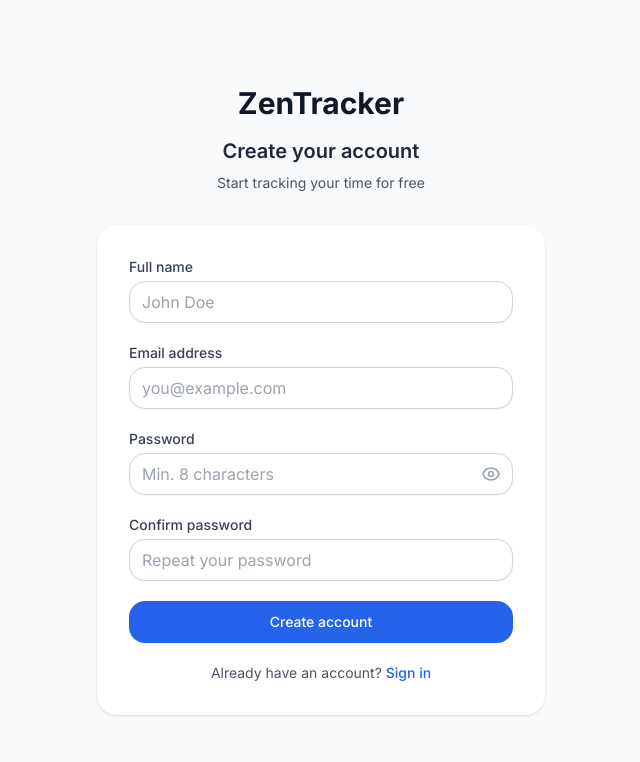
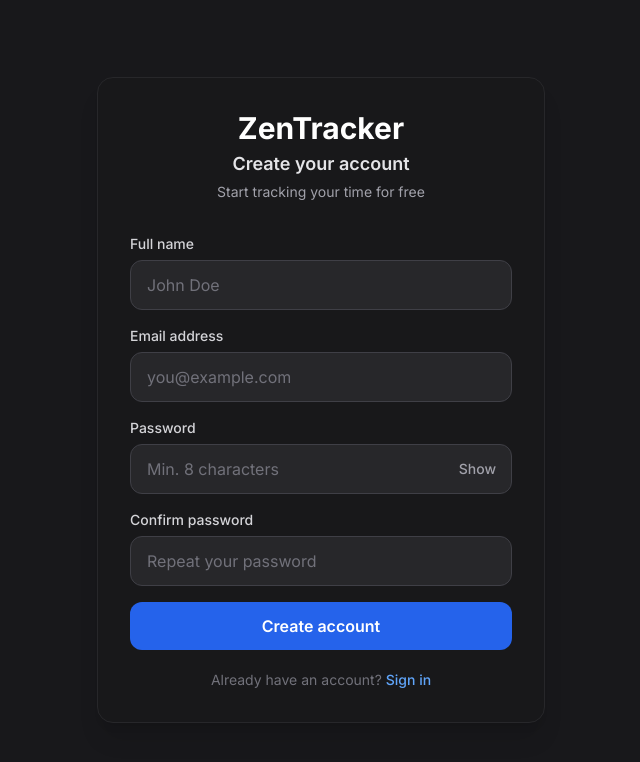
Before and after one commit to WilliamFerrant/ZenTrack, a Next.js app: page /register in a window 1280 px wide. Shown: the top 762 px of the page, without its empty margins (319-959 px from the left). Built offline with nearby package versions, Linux system fonts and the light colour scheme.

Commit message:
pycash quick push

```diff
--- a/src/app/login/page.tsx
+++ b/src/app/login/page.tsx
@@ -32,8 +32,8 @@ export default function LoginPage() {
   }
 
   return (
-    <div className="min-h-screen flex bg-background items-center justify-center bg-background py-12 px-4 sm:px-6 lg:px-8">
-      <div className="max-w-md w-full space-y-8">
+    <div className="min-h-screen flex bg-zinc-900 items-center justify-center py-12 px-4">
+      <div className="w-full max-w-md bg-zinc-900/50 border border-zinc-800 rounded-2xl p-8 shadow-xl">
         <LoginForm />
       </div>
     </div>
--- a/src/app/register/page.tsx
+++ b/src/app/register/page.tsx
@@ -38,37 +38,21 @@ export default function RegisterPage() {
 
   if (isLoading || isAuthenticated) {
     return (
-      <div className="flex items-center justify-center min-h-screen">
-        <div className="animate-spin rounded-full h-8 w-8 border-b-2 border-blue-600"></div>
+      <div className="flex items-center justify-center min-h-screen bg-zinc-900">
+        <div className="animate-spin rounded-full h-8 w-8 border-b-2 border-blue-500"></div>
       </div>
     )
   }
 
   const validateForm = () => {
     const errors: typeof fieldErrors = {}
-
-    if (!formState.full_name.trim()) {
-      errors.full_name = 'Full name is required'
-    }
-
-    if (!formState.email) {
-      errors.email = 'Email is required'
-    } else if (!/\S+@\S+\.\S+/.test(formState.email)) {
-      errors.email = 'Please enter a valid email address'
-    }
-
-    if (!formState.password) {
-      errors.password = 'Password is required'
-    } else if (formState.password.length < 8) {
-      errors.password = 'Password must be at least 8 characters'
-    }
-
-    if (!formState.confirmPassword) {
-      errors.confirmPassword = 'Please confirm your password'
-    } else if (formState.password !== formState.confirmPassword) {
-      errors.confirmPassword = 'Passwords do not match'
-    }
-
+    if (!formState.full_name.trim()) errors.full_name = 'Full name is required'
+    if (!formState.email) errors.email = 'Email is required'
+    else if (!/\S+@\S+\.\S+/.test(formState.email)) errors.email = 'Please enter a valid email address'
+    if (!formState.password) errors.password = 'Password is required'
+    else if (formState.password.length < 8) errors.password = 'Password must be at least 8 characters'
+    if (!formState.confirmPassword) errors.confirmPassword = 'Please confirm your password'
+    else if (formState.password !== formState.confirmPassword) errors.confirmPassword = 'Passwords do not match'
     setFieldErrors(errors)
     return Object.keys(errors).length === 0
   }
@@ -76,9 +60,7 @@ export default function RegisterPage() {
   const handleSubmit = async (e: React.FormEvent) => {
     e.preventDefault()
     setServerError(null)
-
     if (!validateForm()) return
-
     setIsSubmitting(true)
     try {
       await api.post('/auth/register', {
@@ -96,32 +78,34 @@ export default function RegisterPage() {
 
   const handleChange = (field: keyof RegisterFormState, value: string) => {
     setFormState(prev => ({ ...prev, [field]: value }))
-    if (fieldErrors[field]) {
-      setFieldErrors(prev => ({ ...prev, [field]: undefined }))
-    }
+    if (fieldErrors[field]) setFieldErrors(prev => ({ ...prev, [field]: undefined }))
   }
 
+  const inputClass = (hasError: boolean) =>
+    `w-full px-4 py-3 bg-zinc-800 border rounded-xl text-white placeholder-zinc-500 focus:outline-none focus:ring-2 focus:ring-blue-500 focus:border-transparent transition-colors ${
+      hasError ? 'border-red-500/50' : 'border-zinc-700'
+    }`
+
   return (
-    <div className="min-h-screen flex items-center justify-center bg-gray-50 py-12 px-4 sm:px-6 lg:px-8">
-      <div className="max-w-md w-full space-y-8">
+    <div className="min-h-screen flex items-center justify-center bg-zinc-900 py-12 px-4">
+      <div className="w-full max-w-md bg-zinc-900/50 border border-zinc-800 rounded-2xl p-8 shadow-xl">
         {/* Header */}
-        <div className="text-center">
-          <h1 className="text-3xl font-bold text-gray-900">ZenTracker</h1>
-          <h2 className="mt-4 text-xl font-semibold text-gray-800">Create your account</h2>
-          <p className="mt-2 text-sm text-gray-600">Start tracking your time for free</p>
+        <div className="text-center mb-8">
+          <h1 className="text-3xl font-bold text-white mb-1">ZenTracker</h1>
+          <h2 className="text-lg font-semibold text-zinc-200 mb-1">Create your account</h2>
+          <p className="text-zinc-400 text-sm">Start tracking your time for free</p>
         </div>
 
-        {/* Form */}
-        <form onSubmit={handleSubmit} className="bg-white shadow rounded-lg p-8 space-y-5">
-          {serverError && (
-            <div className="p-3 bg-red-50 border border-red-200 rounded-md text-sm text-red-700">
-              {serverError}
-            </div>
-          )}
+        {serverError && (
+          <div className="mb-5 p-4 bg-red-500/10 border border-red-500/30 rounded-xl">
+            <p className="text-red-400 text-sm">{serverError}</p>
+          </div>
+        )}
 
+        <form onSubmit={handleSubmit} className="space-y-4">
           {/* Full Name */}
           <div>
-            <label htmlFor="full_name" className="block text-sm font-medium text-gray-700 mb-1">
+            <label htmlFor="full_name" className="block text-sm font-medium text-zinc-300 mb-1.5">
               Full name
             </label>
             <input
@@ -130,19 +114,15 @@ export default function RegisterPage() {
               autoComplete="name"
               value={formState.full_name}
               onChange={e => handleChange('full_name', e.target.value)}
-              className={`w-full px-3 py-2 border rounded-md shadow-sm focus:outline-none focus:ring-2 focus:ring-blue-500 ${
-                fieldErrors.full_name ? 'border-red-400' : 'border-gray-300'
-              }`}
+              className={inputClass(!!fieldErrors.full_name)}
               placeholder="John Doe"
             />
-            {fieldErrors.full_name && (
-              <p className="mt-1 text-xs text-red-600">{fieldErrors.full_name}</p>
-            )}
+            {fieldErrors.full_name && <p className="mt-1.5 text-sm text-red-400">{fieldErrors.full_name}</p>}
           </div>
 
           {/* Email */}
           <div>
-            <label htmlFor="email" className="block text-sm font-medium text-gray-700 mb-1">
+            <label htmlFor="email" className="block text-sm font-medium text-zinc-300 mb-1.5">
               Email address
             </label>
             <input
@@ -151,19 +131,15 @@ export default function RegisterPage() {
               autoComplete="email"
               value={formState.email}
               onChange={e => handleChange('email', e.target.value)}
-              className={`w-full px-3 py-2 border rounded-md shadow-sm focus:outline-none focus:ring-2 focus:ring-blue-500 ${
-                fieldErrors.email ? 'border-red-400' : 'border-gray-300'
-              }`}
+              className={inputClass(!!fieldErrors.email)}
               placeholder="you@example.com"
             />
-            {fieldErrors.email && (
-              <p className="mt-1 text-xs text-red-600">{fieldErrors.email}</p>
-            )}
+            {fieldErrors.email && <p className="mt-1.5 text-sm text-red-400">{fieldErrors.email}</p>}
           </div>
 
           {/* Password */}
           <div>
-            <label htmlFor="password" className="block text-sm font-medium text-gray-700 mb-1">
+            <label htmlFor="password" className="block text-sm font-medium text-zinc-300 mb-1.5">
               Password
             </label>
             <div className="relative">
@@ -173,36 +149,23 @@ export default function RegisterPage() {
                 autoComplete="new-password"
                 value={formState.password}
                 onChange={e => handleChange('password', e.target.value)}
-                className={`w-full px-3 py-2 border rounded-md shadow-sm focus:outline-none focus:ring-2 focus:ring-blue-500 pr-10 ${
-                  fieldErrors.password ? 'border-red-400' : 'border-gray-300'
-                }`}
+                className={inputClass(!!fieldErrors.password) + ' pr-16'}
                 placeholder="Min. 8 characters"
               />
               <button
                 type="button"
                 onClick={() => setFormState(p => ({ ...p, showPassword: !p.showPassword }))}
-                className="absolute inset-y-0 right-0 pr-3 flex items-center text-gray-400 hover:text-gray-600"
+                className="absolute inset-y-0 right-0 pr-4 flex items-center text-zinc-400 hover:text-zinc-200 transition-colors text-sm font-medium"
               >
-                {formState.showPassword ? (
-                  <svg className="h-5 w-5" fill="none" viewBox="0 0 24 24" stroke="currentColor">
-                    <path strokeLinecap="round" strokeLinejoin="round" strokeWidth={2} d="M13.875 18.825A10.05 10.05 0 0112 19c-4.478 0-8.268-2.943-9.543-7a9.97 9.97 0 011.563-3.029m5.858.908a3 3 0 114.243 4.243M9.878 9.878l4.242 4.242M9.88 9.88l-3.29-3.29m7.532 7.532l3.29 3.29M3 3l3.59 3.59m0 0A9.953 9.953 0 0112 5c4.478 0 8.268 2.943 9.543 7a10.025 10.025 0 01-4.132 4.411m0 0L21 21" />
-                  </svg>
-                ) : (
-                  <svg className="h-5 w-5" fill="none" viewBox="0 0 24 24" stroke="currentColor">
-                    <path strokeLinecap="round" strokeLinejoin="round" strokeWidth={2} d="M15 12a3 3 0 11-6 0 3 3 0 016 0z" />
-                    <path strokeLinecap="round" strokeLinejoin="round" strokeWidth={2} d="M2.458 12C3.732 7.943 7.523 5 12 5c4.478 0 8.268 2.943 9.542 7-1.274 4.057-5.064 7-9.542 7-4.477 0-8.268-2.943-9.542-7z" />
-                  </svg>
-                )}
+                {formState.showPassword ? 'Hide' : 'Show'}
               </button>
             </div>
-            {fieldErrors.password && (
-              <p className="mt-1 text-xs text-red-600">{fieldErrors.password}</p>
-            )}
+            {fieldErrors.password && <p className="mt-1.5 text-sm text-red-400">{fieldErrors.password}</p>}
           </div>
 
           {/* Confirm Password */}
           <div>
-            <label htmlFor="confirmPassword" className="block text-sm font-medium text-gray-700 mb-1">
+            <label htmlFor="confirmPassword" className="block text-sm font-medium text-zinc-300 mb-1.5">
               Confirm password
             </label>
             <input
@@ -211,32 +174,31 @@ export default function RegisterPage() {
               autoComplete="new-password"
               value={formState.confirmPassword}
               onChange={e => handleChange('confirmPassword', e.target.value)}
-              className={`w-full px-3 py-2 border rounded-md shadow-sm focus:outline-none focus:ring-2 focus:ring-blue-500 ${
-                fieldErrors.confirmPassword ? 'border-red-400' : 'border-gray-300'
-              }`}
+              className={inputClass(!!fieldErrors.confirmPassword)}
               placeholder="Repeat your password"
             />
-            {fieldErrors.confirmPassword && (
-              <p className="mt-1 text-xs text-red-600">{fieldErrors.confirmPassword}</p>
-            )}
+            {fieldErrors.confirmPassword && <p className="mt-1.5 text-sm text-red-400">{fieldErrors.confirmPassword}</p>}
           </div>
 
           {/* Submit */}
           <button
             type="submit"
             disabled={isSubmitting}
-            className="w-full flex justify-center py-2.5 px-4 border border-transparent rounded-md shadow-sm text-sm font-medium text-white bg-blue-600 hover:bg-blue-700 focus:outline-none focus:ring-2 focus:ring-offset-2 focus:ring-blue-500 disabled:opacity-50 disabled:cursor-not-allowed transition-colors"
+            className="w-full py-3 px-4 bg-blue-600 hover:bg-blue-500 disabled:bg-zinc-700 disabled:text-zinc-500 text-white font-semibold rounded-xl transition-colors focus:outline-none focus:ring-2 focus:ring-blue-500 focus:ring-offset-2 focus:ring-offset-zinc-900 mt-2"
           >
             {isSubmitting ? (
-              <div className="animate-spin rounded-full h-5 w-5 border-b-2 border-white" />
+              <span className="flex items-center justify-center gap-2">
+                <span className="animate-spin rounded-full h-4 w-4 border-b-2 border-white" />
+                Creating account...
+              </span>
             ) : (
               'Create account'
             )}
           </button>
 
-          <p className="text-center text-sm text-gray-600">
+          <p className="text-center text-sm text-zinc-500 pt-1">
             Already have an account?{' '}
-            <a href="/login" className="text-blue-600 hover:text-blue-500 font-medium">
+            <a href="/login" className="text-blue-400 hover:text-blue-300 font-medium transition-colors">
               Sign in
             </a>
           </p>
--- a/src/components/auth/LoginForm.tsx
+++ b/src/components/auth/LoginForm.tsx
@@ -45,8 +45,6 @@ export function LoginForm({ onSuccess, redirectTo = '/app/tracking' }: LoginForm
 
     if (!formState.password) {
       errors.password = 'Password is required'
-    } else if (formState.password.length < 1) {
-      errors.password = 'Password is required'
     }
 
     setFieldErrors(errors)
@@ -57,9 +55,7 @@ export function LoginForm({ onSuccess, redirectTo = '/app/tracking' }: LoginForm
     e.preventDefault()
     clearError()
 
-    if (!validateForm()) {
-      return
-    }
+    if (!validateForm()) return
 
     try {
       const credentials: LoginRequest = {
@@ -67,37 +63,19 @@ export function LoginForm({ onSuccess, redirectTo = '/app/tracking' }: LoginForm
         password: formState.password,
         remember_me: formState.rememberMe,
       }
-
       await login(credentials)
-
-      // Success callback
       if (onSuccess) {
         onSuccess()
       } else {
         router.push(redirectTo)
       }
     } catch (err: any) {
-      // Error is handled by the store, but we can add additional UI feedback here
       console.error('Login failed:', err)
-
-      // Provide specific feedback for certain error types
-      if (err?.status === 401) {
-        // The error is already set by the store, no need to duplicate
-        console.log('Invalid credentials provided')
-      } else if (err?.status === 429) {
-        // Rate limiting
-        console.log('Too many login attempts, please try again later')
-      } else if (!navigator.onLine) {
-        // Network error
-        console.log('No internet connection')
-      }
     }
   }
 
   const handleFieldChange = (field: keyof LoginFormState, value: any) => {
     setFormState(prev => ({ ...prev, [field]: value }))
-
-    // Clear field error when user starts typing
     if (fieldErrors[field as keyof typeof fieldErrors]) {
       setFieldErrors(prev => ({ ...prev, [field]: undefined }))
     }
@@ -105,32 +83,23 @@ export function LoginForm({ onSuccess, redirectTo = '/app/tracking' }: LoginForm
 
   return (
     <div className="w-full max-w-md mx-auto">
-      {/* Form Header */}
+      {/* Header */}
       <div className="text-center mb-8">
-        <h1 className="text-2xl font-bold text-gray-900 mb-2">
-          Welcome to Zentracker
-        </h1>
-        <p className="text-gray-600">
-          Sign in to your account to track your time
-        </p>
+        <h1 className="text-3xl font-bold text-white mb-2">Welcome back</h1>
+        <p className="text-zinc-400">Sign in to your account to track your time</p>
       </div>
 
       {/* Global Error */}
       {error && (
-        <div className="mb-6 p-4 bg-red-50 border border-red-200 rounded-md">
-          <div className="flex">
-            <div className="text-red-800 text-sm">
-              {error}
-            </div>
-          </div>
+        <div className="mb-6 p-4 bg-red-500/10 border border-red-500/30 rounded-xl">
+          <p className="text-red-400 text-sm">{error}</p>
         </div>
       )}
 
-      {/* Login Form */}
-      <form onSubmit={handleSubmit} className="space-y-6">
-        {/* Email Field */}
+      <form onSubmit={handleSubmit} className="space-y-5">
+        {/* Email */}
         <div>
-          <label htmlFor="email" className="block text-sm font-medium text-gray-700 mb-1">
+          <label htmlFor="email" className="block text-sm font-medium text-zinc-300 mb-1.5">
             Email address
           </label>
           <input
@@ -138,23 +107,22 @@ export function LoginForm({ onSuccess, redirectTo = '/app/tracking' }: LoginForm
             id="email"
             value={formState.email}
             onChange={(e) => handleFieldChange('email', e.target.value)}
-            className={`
-              w-full px-3 py-2 border rounded-md focus:outline-none focus:ring-2 focus:ring-blue-500
-              ${fieldErrors.email ? 'border-red-300' : 'border-gray-300'}
-            `}
-            placeholder="Enter your email"
+            className={`w-full px-4 py-3 bg-zinc-800 border rounded-xl text-white placeholder-zinc-500 focus:outline-none focus:ring-2 focus:ring-blue-500 focus:border-transparent transition-colors ${
+              fieldErrors.email ? 'border-red-500/50' : 'border-zinc-700'
+            }`}
+            placeholder="you@example.com"
             disabled={isLoggingIn}
             autoComplete="email"
             autoFocus
           />
           {fieldErrors.email && (
-            <p className="mt-1 text-sm text-red-600">{fieldErrors.email}</p>
+            <p className="mt-1.5 text-sm text-red-400">{fieldErrors.email}</p>
           )}
         </div>
 
-        {/* Password Field */}
+        {/* Password */}
         <div>
-          <label htmlFor="password" className="block text-sm font-medium text-gray-700 mb-1">
+          <label htmlFor="password" className="block text-sm font-medium text-zinc-300 mb-1.5">
             Password
           </label>
           <div className="relative">
@@ -163,25 +131,24 @@ export function LoginForm({ onSuccess, redirectTo = '/app/tracking' }: LoginForm
               id="password"
               value={formState.password}
               onChange={(e) => handleFieldChange('password', e.target.value)}
-              className={`
-                w-full px-3 py-2 pr-10 border rounded-md focus:outline-none focus:ring-2 focus:ring-blue-500
-                ${fieldErrors.password ? 'border-red-300' : 'border-gray-300'}
-              `}
-              placeholder="Enter your password"
+              className={`w-full px-4 py-3 pr-16 bg-zinc-800 border rounded-xl text-white placeholder-zinc-500 focus:outline-none focus:ring-2 focus:ring-blue-500 focus:border-transparent transition-colors ${
+                fieldErrors.password ? 'border-red-500/50' : 'border-zinc-700'
+              }`}
+              placeholder="••••••••"
               disabled={isLoggingIn}
               autoComplete="current-password"
             />
             <button
               type="button"
               onClick={() => handleFieldChange('showPassword', !formState.showPassword)}
-              className="absolute inset-y-0 right-0 pr-3 flex items-center"
+              className="absolute inset-y-0 right-0 pr-4 flex items-center text-zinc-400 hover:text-zinc-200 transition-colors text-sm font-medium"
               disabled={isLoggingIn}
             >
               {formState.showPassword ? 'Hide' : 'Show'}
             </button>
           </div>
           {fieldErrors.password && (
-            <p className="mt-1 text-sm text-red-600">{fieldErrors.password}</p>
+            <p className="mt-1.5 text-sm text-red-400">{fieldErrors.password}</p>
           )}
         </div>
 
@@ -192,47 +159,40 @@ export function LoginForm({ onSuccess, redirectTo = '/app/tracking' }: LoginForm
             id="remember-me"
             checked={formState.rememberMe}
             onChange={(e) => handleFieldChange('rememberMe', e.target.checked)}
-            className="h-4 w-4 text-blue-600 focus:ring-blue-500 border-gray-300 rounded"
+            className="h-4 w-4 rounded border-zinc-600 bg-zinc-800 text-blue-600 focus:ring-blue-500 focus:ring-offset-0"
             disabled={isLoggingIn}
           />
-          <label htmlFor="remember-me" className="ml-2 block text-sm text-gray-700">
+          <label htmlFor="remember-me" className="ml-2 block text-sm text-zinc-400">
             Remember me for 30 days
           </label>
         </div>
 
-        {/* Submit Button */}
+        {/* Submit */}
         <button
           type="submit"
           disabled={isLoggingIn}
-          className={`
-            w-full flex justify-center py-2 px-4 border border-transparent rounded-md shadow-sm text-sm font-medium text-white
-            ${isLoggingIn
-              ? 'bg-gray-400 cursor-not-allowed'
-              : 'bg-blue-600 hover:bg-blue-700 focus:outline-none focus:ring-2 focus:ring-offset-2 focus:ring-blue-500'
-            }
-          `}
+          className="w-full py-3 px-4 bg-blue-600 hover:bg-blue-500 disabled:bg-zinc-700 disabled:text-zinc-500 text-white font-semibold rounded-xl transition-colors focus:outline-none focus:ring-2 focus:ring-blue-500 focus:ring-offset-2 focus:ring-offset-zinc-900"
         >
           {isLoggingIn ? (
-            <div className="flex items-center">
-              <div className="animate-spin rounded-full h-4 w-4 border-b-2 border-white mr-2"></div>
+            <span className="flex items-center justify-center gap-2">
+              <span className="animate-spin rounded-full h-4 w-4 border-b-2 border-white" />
               Signing in...
-            </div>
+            </span>
           ) : (
             'Sign in'
           )}
         </button>
 
-        {/* Footer Links */}
-        <div className="text-center text-sm">
-          <a href="#" className="text-blue-600 hover:text-blue-500">
+        {/* Links */}
+        <div className="text-center">
+          <a href="#" className="text-sm text-zinc-400 hover:text-zinc-200 transition-colors">
             Forgot your password?
           </a>
         </div>
 
-        {/* Register Link */}
-        <div className="text-center text-sm text-gray-600">
+        <div className="text-center text-sm text-zinc-500">
           Don&apos;t have an account?{' '}
-          <a href="/register" className="text-blue-600 hover:text-blue-500 font-medium">
+          <a href="/register" className="text-blue-400 hover:text-blue-300 font-medium transition-colors">
             Sign up
           </a>
         </div>
```
Also changed, not shown: .claude/settings.local.json.
